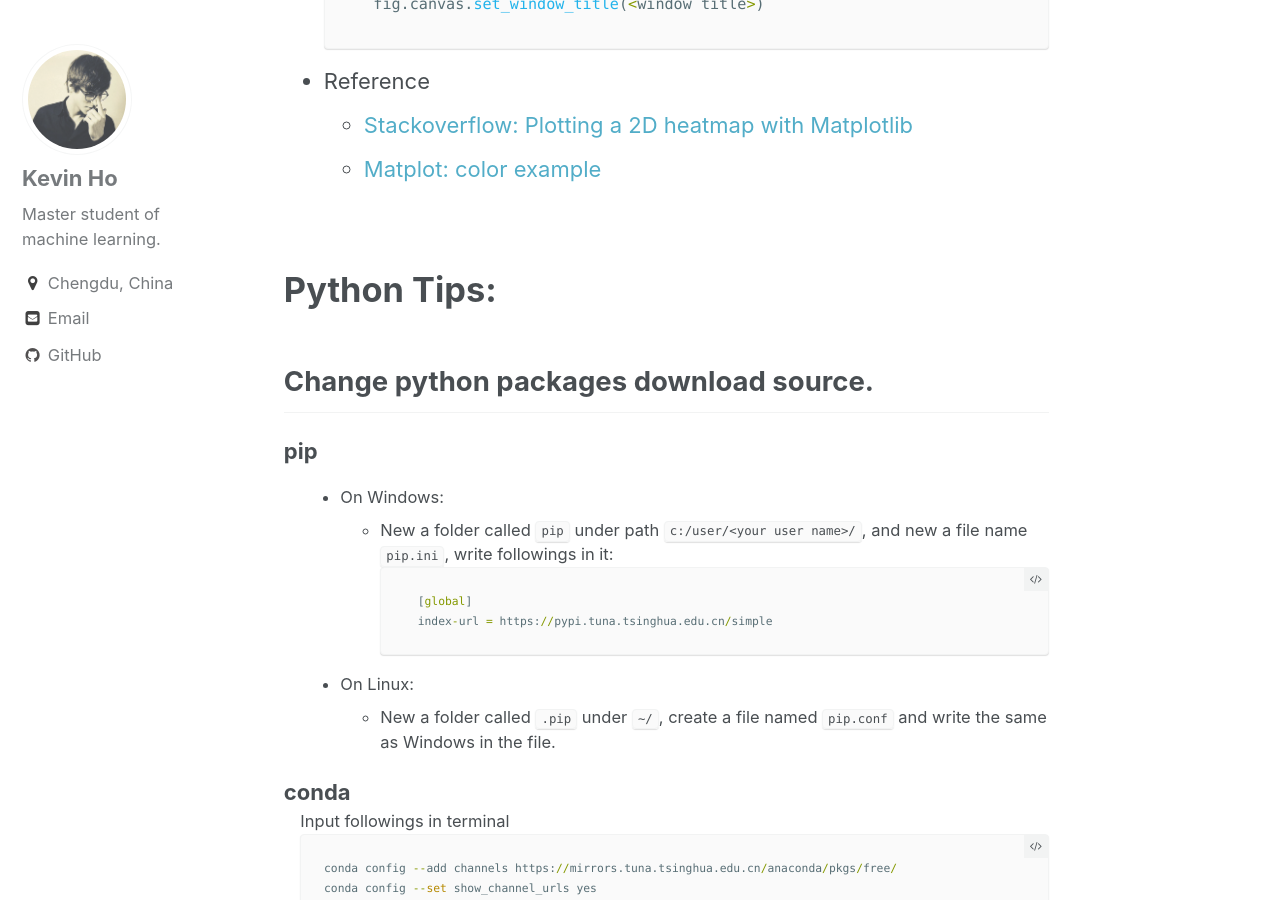
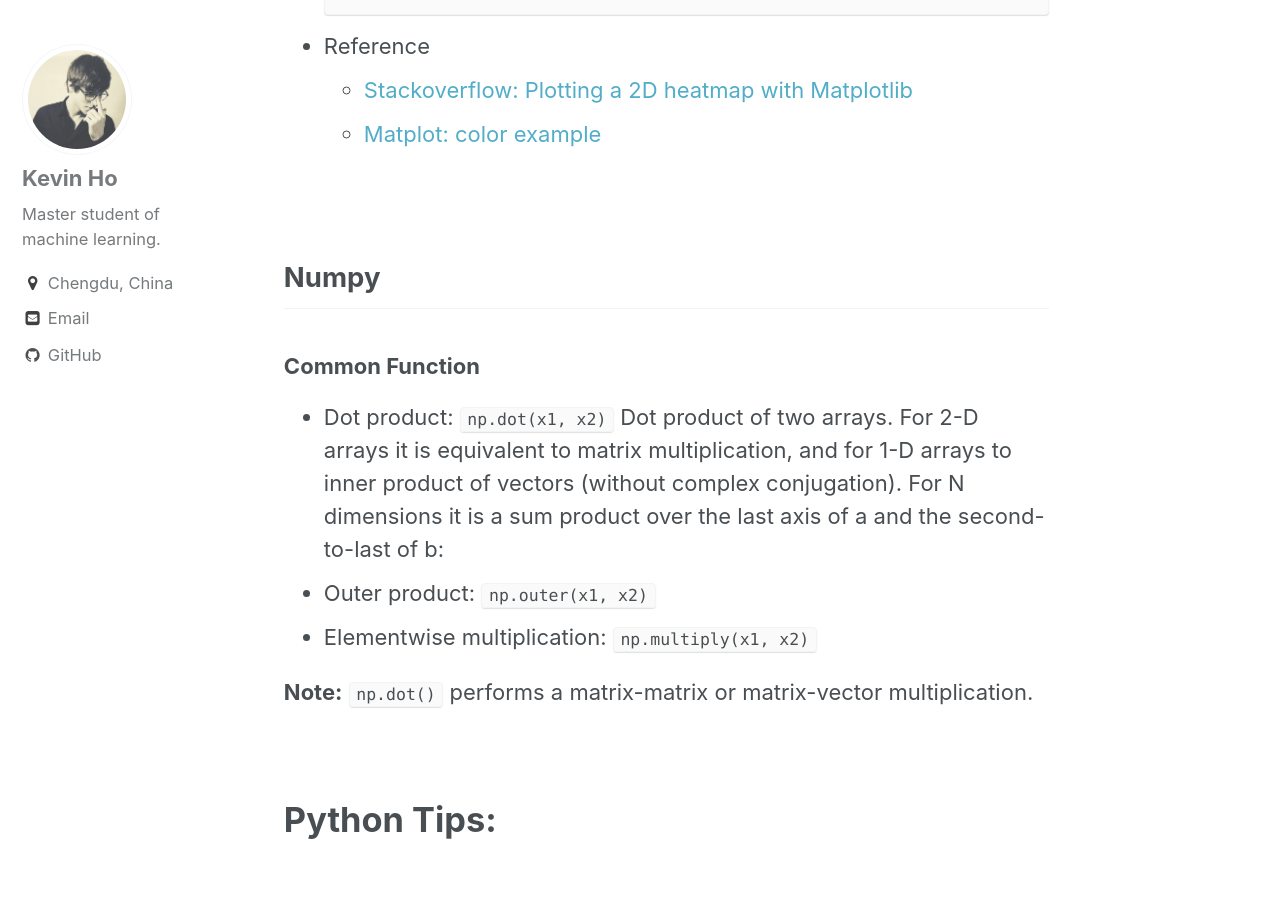
Before and after one commit to rivergold/rivergold.github.io, a Jekyll site: the page built from _posts/2017-9-1-Advanced-Python.md, in a window 1280 px wide and 900 px high, scrolled down 6174 px. Built offline with Jekyll 4.4.1, drawn with Linux system fonts in a browser that asks for light colours; emoji names are drawn with the system emoji font; formulas are drawn with MathJax 3; comment, search, counter and statistics services are not loaded; some of the changed text lies outside the part shown.

Commit message:
Change Advanced Python
Advanced Python!

```diff
--- a/_posts/2017-3-6-Useful-Python-Modules, -Packages and-Tricks(Continuously updated).md
+++ b/_posts/2017-9-1-Advanced-Python.md
@@ -156,6 +156,17 @@ This module implements pseudo-random number generators for various distributions
     - [Stackoverflow: Plotting a 2D heatmap with Matplotlib](http://stackoverflow.com/questions/33282368/plotting-a-2d-heatmap-with-matplotlib)
     - [Matplot: color example](https://matplotlib.org/examples/color/colormaps_reference.html)
 
+<br>
+
+## Numpy
+### Common Function
+- Dot product: `np.dot(x1, x2)`
+    Dot product of two arrays.
+    For 2-D arrays it is equivalent to matrix multiplication, and for 1-D arrays to inner product of vectors (without complex conjugation). For N dimensions it is a sum product over the last axis of a and the second-to-last of b:
+- Outer product: `np.outer(x1, x2)`
+- Elementwise multiplication: `np.multiply(x1, x2)`
+
+**Note:** `np.dot()` performs a matrix-matrix or matrix-vector multiplication.
 
 <br>
 
```
